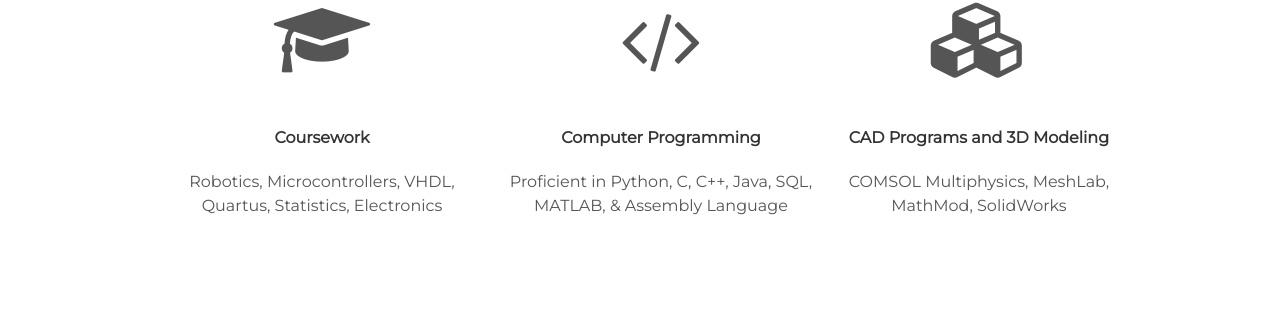
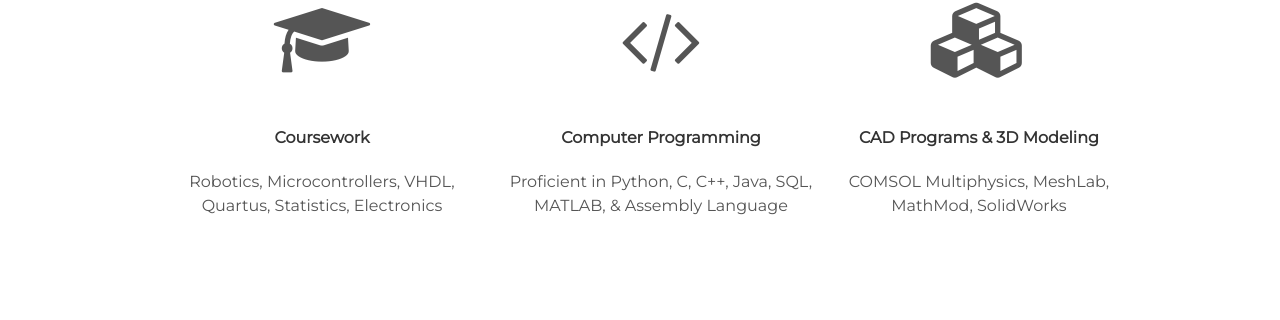
Before and after one commit to laurenpham/techskills, a Jekyll site: the page built from index.html, in a window 1280 px wide. Shown: the part 1083-1403 px from the top of the page. Built offline with Jekyll 4.4.1, drawn with Linux system fonts in a browser that asks for light colours.

Commit message:
Update about.html

```diff
--- a/_includes/about.html
+++ b/_includes/about.html
@@ -19,7 +19,7 @@
 
         <div class="tech">
           <i class="fa fa-cubes"></i>
-          <h4>CAD Programs and 3D Modeling</h4>
+          <h4>CAD Programs & 3D Modeling</h4>
           <p>COMSOL Multiphysics, MeshLab, MathMod, SolidWorks</p>
         </div>
     </div>
```
